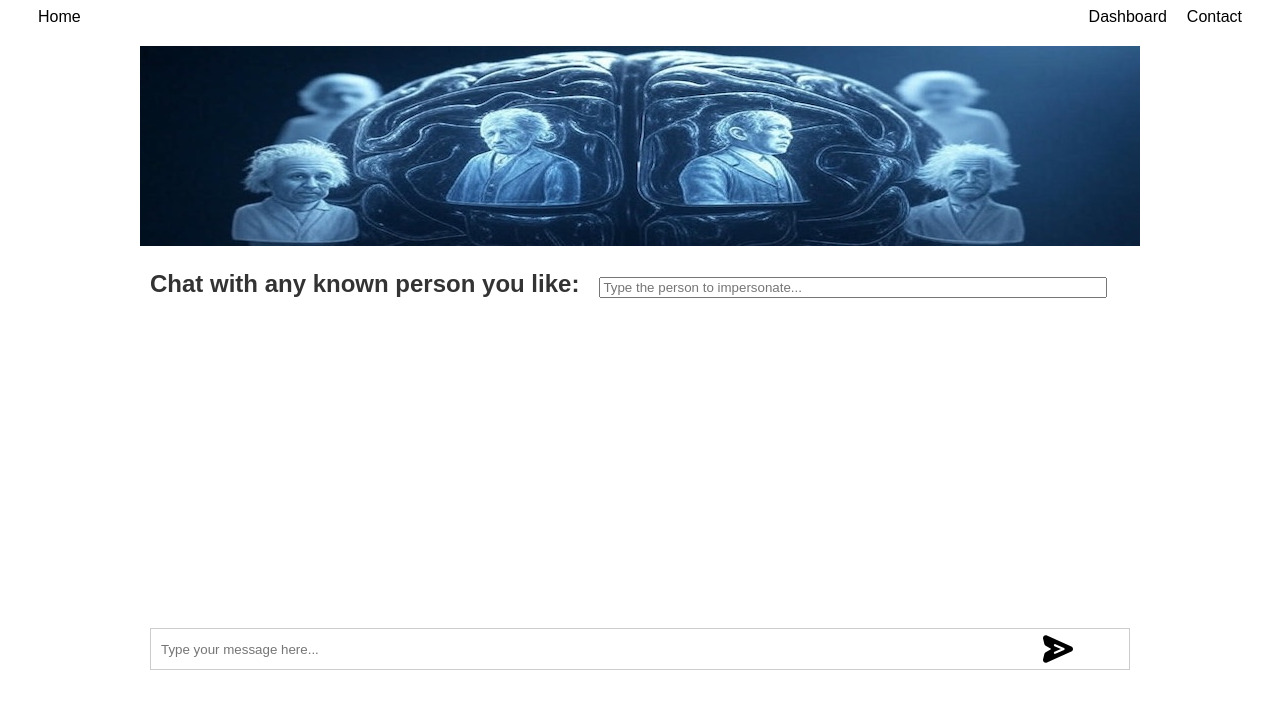
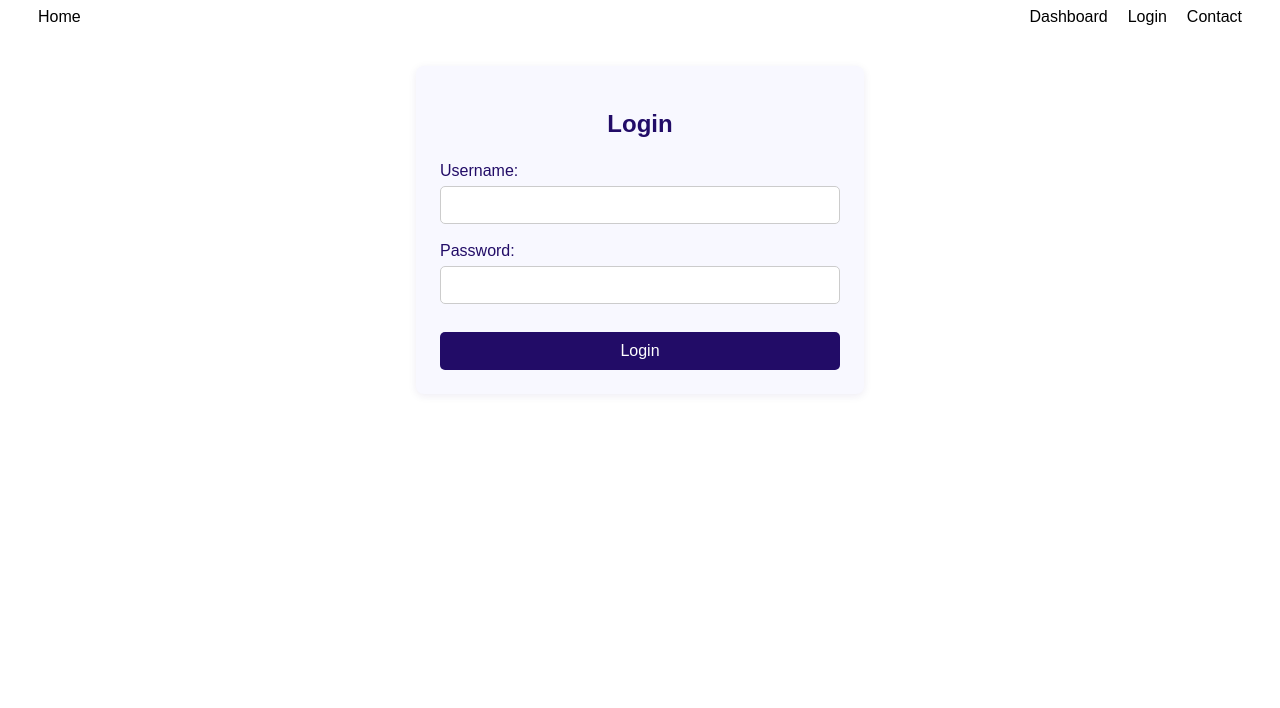
Before and after one commit to cluebbe/ai-impersonator-angular, an Angular app: page /login in a window 1280 px wide. Shown: the top 708 px of the page. Built offline with nearby package versions, Linux system fonts and the light colour scheme.

Commit message:
implemented login page and logic

```diff
--- /dev/null
+++ b/public/userlist.json
@@ -0,0 +1,17 @@
+[
+  {
+    "username": "admin",
+    "password": "verySecret",
+    "role": "admin"
+  },
+  {
+    "username": "user",
+    "password": "verySecret",
+    "role": "user"
+  },
+  {
+    "username": "guest",
+    "password": "verySecret",
+    "role": "guest"
+  }
+]
--- a/src/app/app.component.ts
+++ b/src/app/app.component.ts
@@ -2,7 +2,10 @@ import { Component} from '@angular/core';
 import { RouterModule } from '@angular/router';
 import { HeaderComponent } from './header/header.component';
 import { NotificationModule } from './notification/notification.module';
+import { OnInit } from '@angular/core';
+import { AuthService } from './auth.service';
 import { NotificationService } from './notification/notification.service';
+
 
 
 
@@ -13,11 +16,13 @@ import { NotificationService } from './notification/notification.service';
   imports: [RouterModule, HeaderComponent, NotificationModule],
 })
 
-export class AppComponent {
+export class AppComponent implements OnInit {
   title = 'ai-impersonator-angular';
 
-  constructor() {}
+  constructor(private authService: AuthService) {}
 
-
+  ngOnInit(): void {
+    this.authService.init();
+  }
 
 }
--- a/src/app/app.routes.ts
+++ b/src/app/app.routes.ts
@@ -3,11 +3,13 @@ import { ChatComponent } from './chat/chat.component';
 import { ContactComponent } from './contact/contact.component';
 import { DashboardComponent } from './dashboard/dashboard.component';
 import { authGuard } from './auth.guard';
+import { LoginComponent } from './login/login.component';
 
 export const routes: Routes = [
     {path: '', component: ChatComponent},
     {path: 'home', component: ChatComponent},
     {path: 'contact', component: ContactComponent},
+    {path: 'login', component: LoginComponent},
     {path: 'dashboard', component: DashboardComponent, canActivate: [authGuard]},
     {path: '**', component: ChatComponent}
 ];
--- a/src/app/auth.guard.ts
+++ b/src/app/auth.guard.ts
@@ -1,5 +1,26 @@
 import { CanActivateFn } from '@angular/router';
+import { inject } from '@angular/core';
+import { AuthService } from './auth.service';
+import { Router } from '@angular/router';
+import { NotificationService } from './notification/notification.service';
+
 
 export const authGuard: CanActivateFn = (route, state) => {
-  return false;
+  const authService = inject(AuthService);
+  const router = inject(Router);
+  const notificationService = inject(NotificationService);
+
+  if (authService.isAuthenticated()) {
+    return true; // Allow access
+  } else {
+
+    notificationService.addNotification({
+      type: 'ERROR',
+      message: 'You must be logged in to access this page.',
+    });
+    router.navigate(['/login'], { queryParams: { returnUrl: state.url } });
+
+
+    return false; // Deny access
+  }
 };
--- /dev/null
+++ b/src/app/auth.service.ts
@@ -0,0 +1,49 @@
+import { Injectable } from '@angular/core';
+import { HttpClient } from '@angular/common/http';
+
+export interface User {
+  username: string;
+  password: string;
+  role: string;
+}
+
+@Injectable({
+  providedIn: 'root'
+})
+export class AuthService {
+  users: User[] = [];
+  currentUser: User | null = null;
+
+  constructor(private http: HttpClient) { }
+
+  init() {
+    this.http.get<User[]>('/userlist.json').subscribe({
+      next: (users) => this.users = users,
+      error: (err) => {
+        console.error('Failed to load user list:', err);
+        this.users = [];
+      }
+    });
+  }
+
+  isAuthenticated(): boolean {
+    return this.currentUser !== null;
+  }
+  login(username: string, password: string): boolean {
+    const user = this.users.find(u => u.username === username && u.password === password);
+    if (user) {
+      this.currentUser = user;
+      return true;
+    }
+    return false;
+  }
+  logout(): void {
+    this.currentUser = null;
+  }
+  getCurrentUser(): User | null {
+    return this.currentUser;
+  }
+  getCurrentUserRole(): string | null {
+    return this.currentUser ? this.currentUser.role : null;
+  }
+}
--- a/src/app/dashboard/dashboard.component.html
+++ b/src/app/dashboard/dashboard.component.html
@@ -1 +1,2 @@
-<p>dashboard works!</p>
+<p>Welcome to your personal dashboard</p>
+<p *ngIf="authService.getCurrentUserRole() === 'guest'">Consider upgrading your membership</p>
--- a/src/app/dashboard/dashboard.component.ts
+++ b/src/app/dashboard/dashboard.component.ts
@@ -1,11 +1,14 @@
 import { Component } from '@angular/core';
+import { CommonModule } from '@angular/common';
+import { AuthService } from '../auth.service';
 
 @Component({
   selector: 'app-dashboard',
-  imports: [],
+  imports: [CommonModule],
   templateUrl: './dashboard.component.html',
   styleUrl: './dashboard.component.css'
 })
 export class DashboardComponent {
+  constructor(public authService: AuthService) { }
 
 }
--- a/src/app/header/header.component.html
+++ b/src/app/header/header.component.html
@@ -2,6 +2,8 @@
     <div class="link" id="home" routerLink="home">Home</div>
     <div id="links">
         <div class="link" routerLink="dashboard">Dashboard</div>
+        <div class="link" routerLink="login" *ngIf="!authService.isAuthenticated()">Login</div>
+        <div class="link" *ngIf="authService.isAuthenticated()" (click)="logout()">Logout</div>
         <div class="link" routerLink="contact">Contact</div>
     </div>
 </div>
--- a/src/app/header/header.component.ts
+++ b/src/app/header/header.component.ts
@@ -1,12 +1,17 @@
 import { Component } from '@angular/core';
 import { RouterLink } from '@angular/router';
+import { AuthService } from '../auth.service';
+import { CommonModule } from '@angular/common';
 
 @Component({
   selector: 'app-header',
-  imports: [RouterLink],
+  imports: [RouterLink, CommonModule],
   templateUrl: './header.component.html',
   styleUrl: './header.component.css'
 })
 export class HeaderComponent {
-
+  constructor(public authService: AuthService) {}
+  logout() {
+    this.authService.logout();
+  }
 }
--- /dev/null
+++ b/src/app/login/login.component.css
@@ -0,0 +1,52 @@
+.login-container {
+  max-width: 400px;
+  margin: 40px auto;
+  padding: 24px;
+  background: #f8f8ff;
+  border-radius: 8px;
+  box-shadow: 0 2px 8px rgba(34, 12, 103, 0.08);
+}
+
+h2 {
+  text-align: center;
+  color: #220c67;
+  margin-bottom: 24px;
+}
+
+.form-group {
+  margin-bottom: 18px;
+}
+
+label {
+  display: block;
+  margin-bottom: 6px;
+  color: #220c67;
+  font-weight: 500;
+}
+
+input[type="text"],
+input[type="password"] {
+  padding: 10px;
+  font-size: 14px;
+  border: 1px solid #ccc;
+  border-radius: 5px;
+  width: 100%;
+  box-sizing: border-box;
+}
+
+button[type="submit"] {
+  padding: 10px 20px;
+  font-size: 16px;
+  color: white;
+  background-color: #220c67;
+  border: none;
+  border-radius: 5px;
+  cursor: pointer;
+  transition: background-color 0.3s;
+  width: 100%;
+  margin-top: 10px;
+}
+
+button[type="submit"]:hover {
+  background-color: #55557c;
+}
--- /dev/null
+++ b/src/app/login/login.component.html
@@ -0,0 +1,14 @@
+<div class="login-container">
+  <h2>Login</h2>
+  <form (ngSubmit)="login()">
+    <div class="form-group">
+      <label for="username">Username:</label>
+      <input id="username" type="text" [(ngModel)]="username" name="username" required />
+    </div>
+    <div class="form-group">
+      <label for="password">Password:</label>
+      <input id="password" type="password" [(ngModel)]="password" name="password" required />
+    </div>
+    <button type="submit">Login</button>
+  </form>
+</div>
--- /dev/null
+++ b/src/app/login/login.component.ts
@@ -0,0 +1,35 @@
+import { Component } from '@angular/core';
+import { AuthService } from '../auth.service';
+import { FormsModule } from '@angular/forms';
+import { NotificationService } from '../notification/notification.service';
+import { Router } from '@angular/router';
+
+
+@Component({
+  selector: 'app-login',
+  imports : [FormsModule],
+  templateUrl: './login.component.html',
+  styleUrl: './login.component.css',
+  standalone: true
+})
+export class LoginComponent {
+  public username = '';
+  public password = '';
+
+  constructor(public router: Router, public authService: AuthService, public notificationService: NotificationService) {}
+
+  // Stub for login method
+  login() {
+    this.authService.login(this.username, this.password);
+    if (this.authService.isAuthenticated()) {
+      console.log('Login successful');
+      this.router.navigate(['/dashboard']);
+    } else {
+      console.error('Login failed');
+      this.notificationService.addNotification({
+        type: 'ERROR',
+        message: 'Login failed. Please check your username and password.',
+      });
+    }
+  }
+}
```
Also changed, not shown: 2 other files (tests, documents, lock files or other folders).
